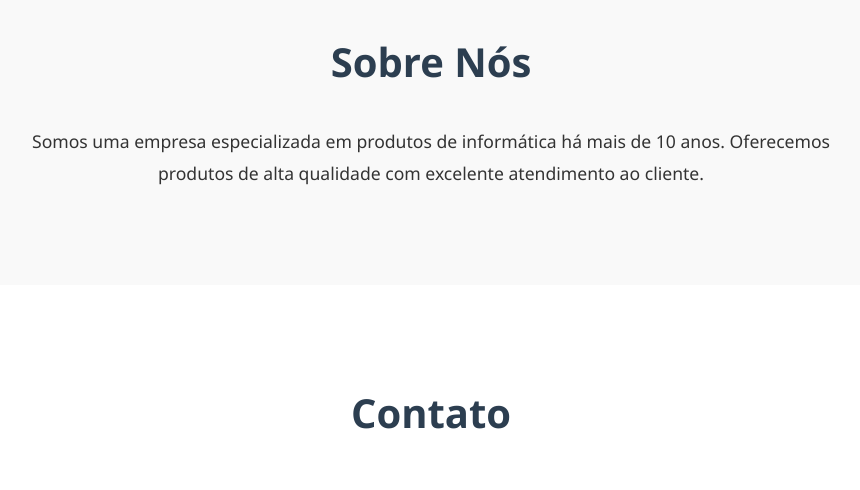
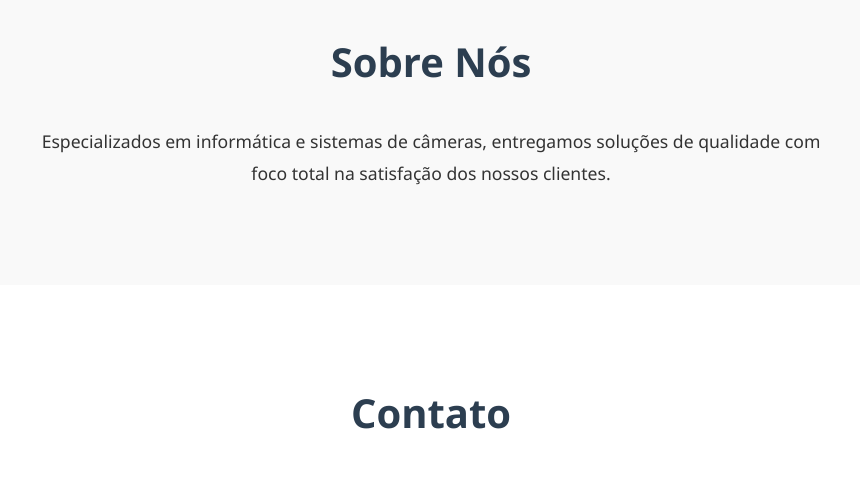
Before and after one commit to heimerdingerluiz/lch-t.i, a website: page index.html in a window 1280 px wide. Shown: the part 3380-3870 px from the top of the page, without its empty margins (209-1069 px from the left). Drawn offline with Linux system fonts and the light colour scheme.

Commit message:
Atualizando descrição da empresa na seção Sobre Nós

```diff
--- a/index.html
+++ b/index.html
@@ -154,8 +154,7 @@
 
         <section id="sobre" class="sobre">
             <h2>Sobre Nós</h2>
-            <p>Somos uma empresa especializada em produtos de informática há mais de 10 anos.
-               Oferecemos produtos de alta qualidade com excelente atendimento ao cliente.</p>
+            <p>Especializados em informática e sistemas de câmeras, entregamos soluções de qualidade com foco total na satisfação dos nossos clientes.</p>
         </section>
 
         <section id="contato" class="contato">
```
